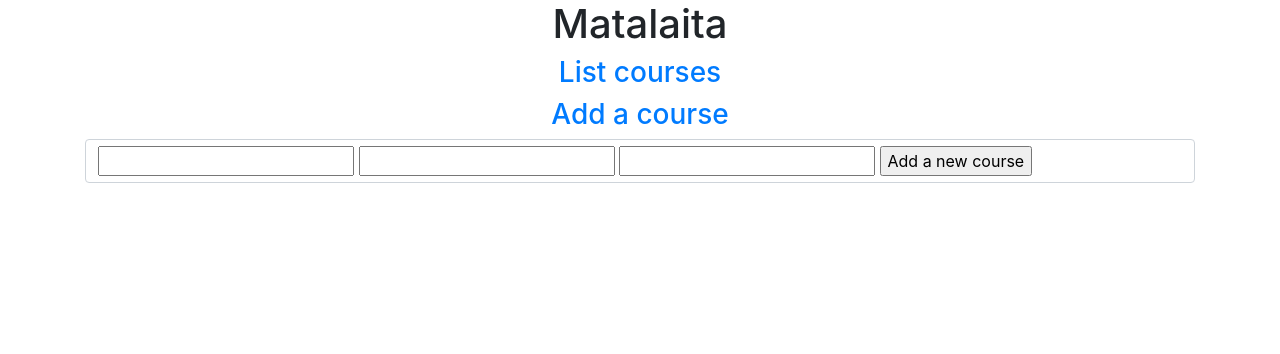
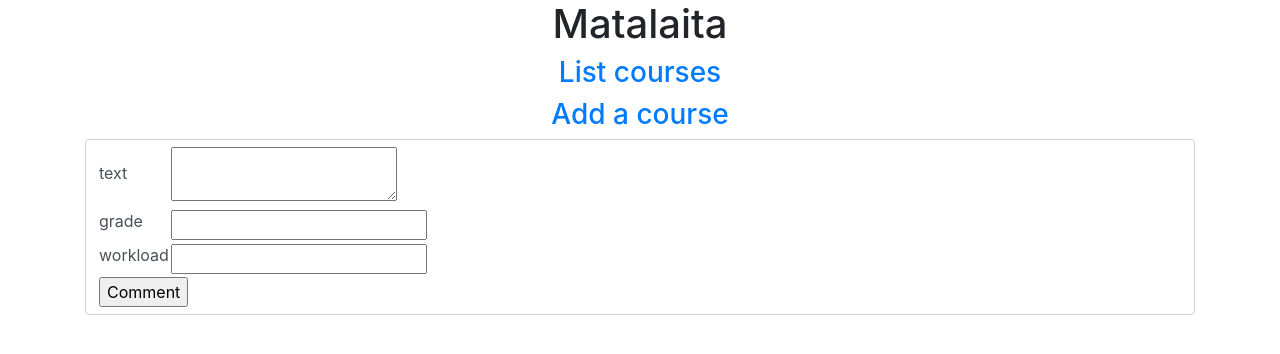
Before and after one commit to Varjokorento/tsohasovellus19, a Flask app: template application/templates/comments/addcomment.html in a window 1280 px wide. Shown: the top 354 px of the page. Run offline with Flask 2, Linux system fonts and the light colour scheme; the template is opened without the code that fills it: values named after a table or form of the project are taken from there, others are empty; some libraries are stand-ins or nearby versions.

Commit message:
Refactored code. Moved models to Models folder. Added comment functionality. Added wtfforms.

```diff
--- a/application/__init__.py
+++ b/application/__init__.py
@@ -12,7 +12,7 @@ db = SQLAlchemy(app)
 
 from application import views
 
-from application.courses import models
+from application.models import models
 from application.courses import views
 from application.comments import views
 
--- /dev/null
+++ b/application/comments/CommentForm.py
@@ -0,0 +1,9 @@
+from flask_wtf import FlaskForm
+from wtforms import StringField, TextAreaField, IntegerField
+
+class CommentForm(FlaskForm):
+    text = TextAreaField("text")
+    grade = IntegerField("grade")
+    workload = IntegerField("workload")
+    class Meta:
+        csrf = False
--- a/application/courses/views.py
+++ b/application/courses/views.py
@@ -1,6 +1,6 @@
 from application import app, db
 from flask import render_template, request, redirect, url_for
-from application.courses.models import Course
+from application.models.models import Course
 
 @app.route("/course", methods=["GET"])
 def courses_index():
--- a/application/templates/comments/addcomment.html
+++ b/application/templates/comments/addcomment.html
@@ -2,13 +2,37 @@
 
 {% block body %}
 <div class="form-control">
-<form method="POST" action="{{ url_for('courses_create') }}">
-  <div>
-  <input type="text" name="name"/>
-  <input type="text" name="description"/>
-  <input type="text" name="core"/>
-  <input type="submit" value="Add a new course"/>
-</div>
-</div>
-</form>
+  <form method="POST" action="{{ url_for('new_comment') }}">
+    <table>
+        <tr>
+          <td>
+          {{ form.text.label }}
+	</td>
+	<td>
+	  {{ form.text }}
+  </td>
+</tr>
+<tr>
+  <td>
+	  {{ form.grade.label }}
+	</td>
+	<td>
+	  {{ form.grade }}
+  </td>
+</tr>
+<tr>
+  <td>
+	  {{ form.workload.label }}
+	</td>
+	<td>
+	  {{ form.workload }}
+  </td>
+</tr>
+      </tr>
+      <tr>
+	<td colspan="2">
+	  <input type="submit" value="Comment"/>
+	</td>
+      </tr>
+  </form>
 {% endblock %}
--- a/application/templates/courses/list.html
+++ b/application/templates/courses/list.html
@@ -27,7 +27,7 @@
         </form>
     </td>
     <td>
-        <form method="POST" action="{{ url_for('comment_add_comment', course_id=course.id) }}">
+        <form method="POST" action="{{ url_for('comment_form', course_id=course.id) }}">
                     <input type="submit" value="Comment"/>
          </form>
     </td>
```
Also changed, not shown: application/comments/views.py (+14 -3 lines), application/models/models.py (renamed from application/courses/models.py, +11 -0 lines).
